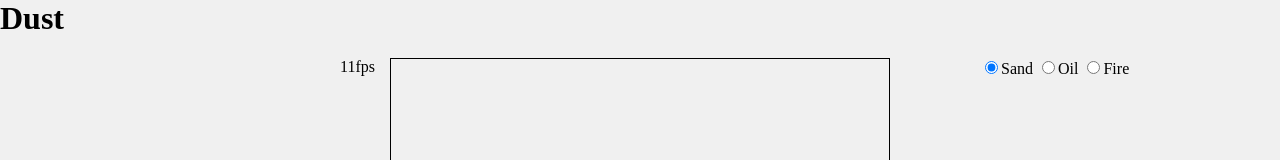
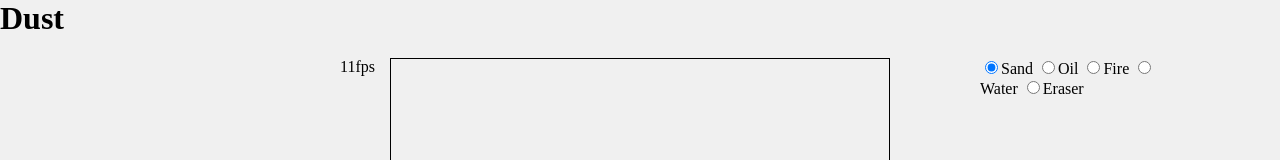
Before and after one commit to bananaoomarang/Dust, a plain HTML site: page index.html in a window 1280 px wide. Shown: the top 160 px of the page. Drawn offline with Linux system fonts and the light colour scheme; animation ran at ten frames a second.

Commit message:
updated index.html to include new materials

```diff
--- a/index.html
+++ b/index.html
@@ -12,6 +12,8 @@
             <input type="radio" name="dustType" value="sand" checked>Sand
             <input type="radio" name="dustType" value="oil">Oil
             <input type="radio" name="dustType" value="fire">Fire
+            <input type="radio" name="dustType" value="water">Water
+            <input type="radio" name="dustType" value="eraser">Eraser
         </form>
 
         <script src="bundle.js"></script>
```
